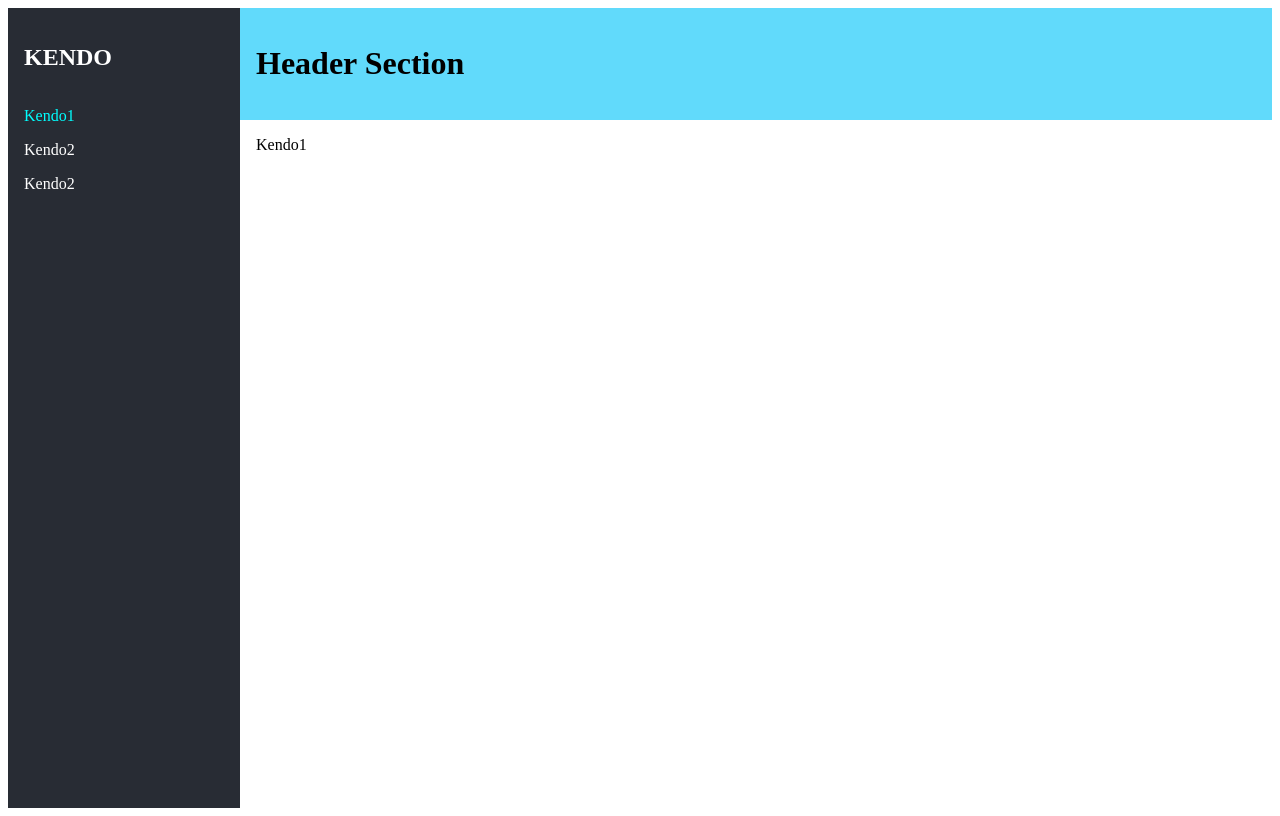
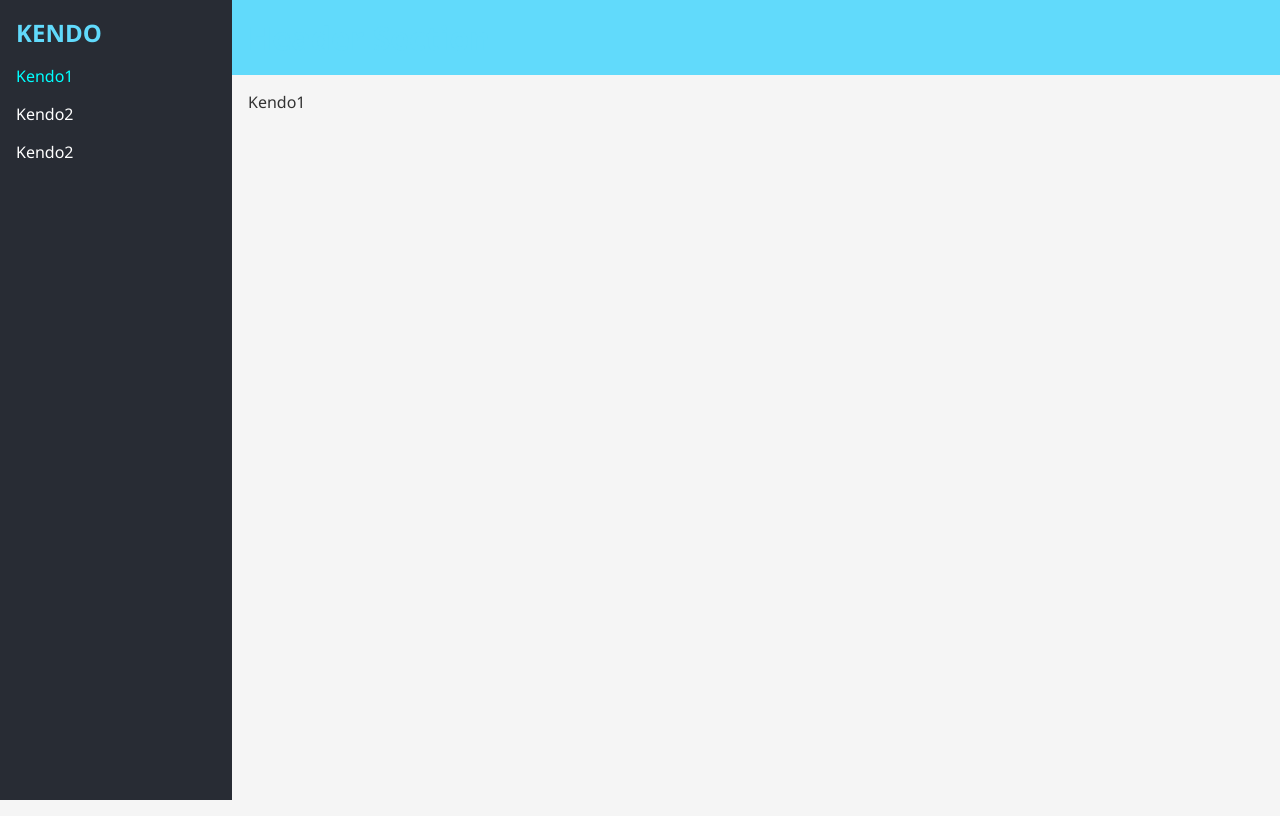
Before and after one commit to anilkapse1/react-kendo-grid, a React (Vite) app: page / in a window 1280 px wide. Built offline with nearby package versions, Linux system fonts and the light colour scheme.

Commit message:
anil-implement a style

```diff
--- a/package.json
+++ b/package.json
@@ -12,7 +12,8 @@
   "dependencies": {
     "react": "^19.1.0",
     "react-dom": "^19.1.0",
-    "react-router-dom": "^7.6.2"
+    "react-router-dom": "^7.6.2",
+    "sass": "^1.89.1"
   },
   "devDependencies": {
     "@eslint/js": "^9.25.0",
--- a/src/main.tsx
+++ b/src/main.tsx
@@ -2,6 +2,7 @@ import { StrictMode } from "react";
 import { createRoot } from "react-dom/client";
 import { RouterProvider } from "react-router-dom";
 import { router } from "./routes/routes.tsx";
+import './styles/global.scss';
 
 createRoot(document.getElementById("root")!).render(
   <StrictMode>
--- /dev/null
+++ b/src/styles/_variables.scss
@@ -0,0 +1,7 @@
+// Color Palette
+$primary-color: #61dafb;
+$secondary-color: #282c34;
+$text-color: #333;
+$background-color: #f5f5f5;
+$link-color: #007bff;
+$link-hover-color: darken($link-color, 10%);
--- /dev/null
+++ b/src/styles/global.scss
@@ -0,0 +1,22 @@
+@import './variables';
+
+body {
+  margin: 0;
+  font-family: 'Segoe UI', Tahoma, Geneva, Verdana, sans-serif;
+  background-color: $background-color;
+  color: $text-color;
+}
+
+a {
+  text-decoration: none;
+  color: $link-color;
+
+  &:hover {
+    color: $link-hover-color;
+  }
+}
+
+h1, h2, h3 {
+  margin: 0;
+  color: $primary-color;
+}
```
Also changed, not shown: 1 other file (tests, documents, lock files or other folders).
